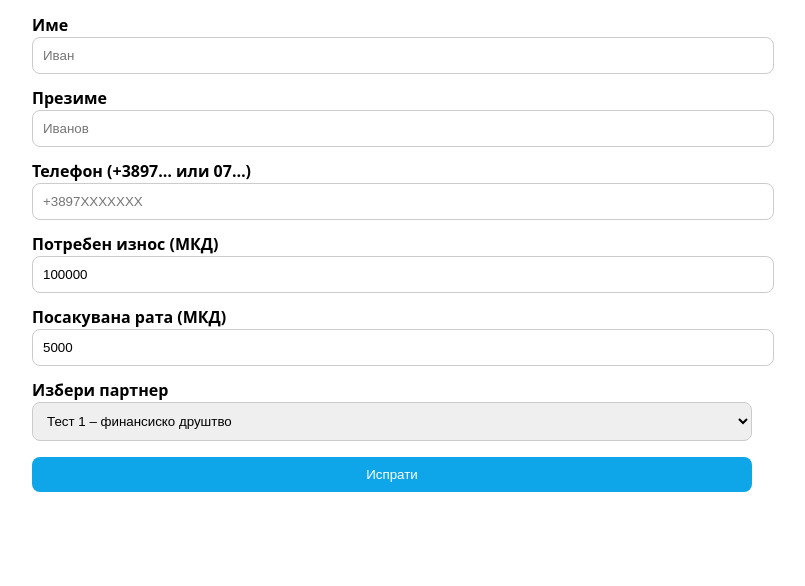
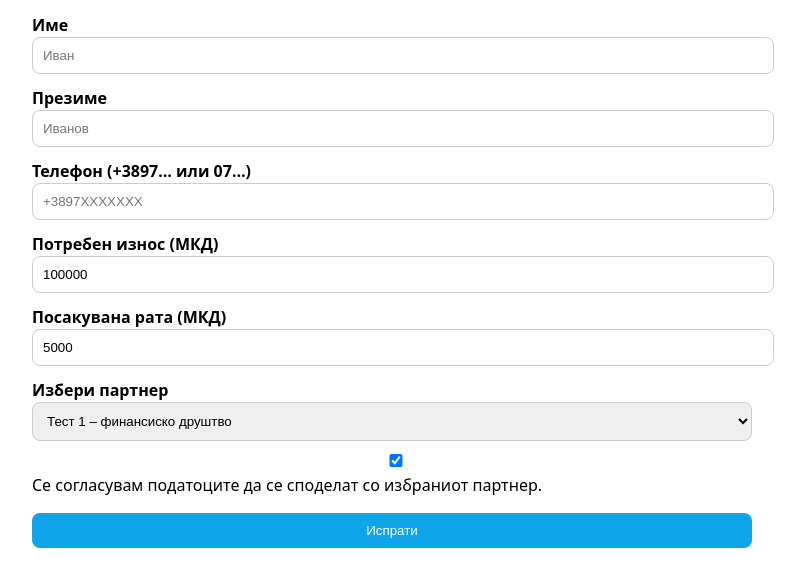
Before and after one commit to pdimitrovski-byte/mk-credit, a website: page index.html in a window 1280 px wide. Shown: the part 162-748 px from the top of the page, without its empty margins (8-813 px from the left). Drawn offline with Linux system fonts and the light colour scheme.

Commit message:
Update index.html

```diff
--- a/index.html
+++ b/index.html
@@ -46,6 +46,10 @@
       <option>Тест 9 – финансиско друштво</option>
       <option>Тест 10 – финансиско друштво</option>
     </select>
+<label style="display:block;margin-top:8px;font-weight:500">
+  <input id="consent" type="checkbox" checked required>
+  Се согласувам податоците да се споделат со избраниот партнер.
+</label>
 
     <button type="submit">Испрати</button>
     <div id="ok" class="ok" style="display:none">✔️ Испратено.</div>
```
